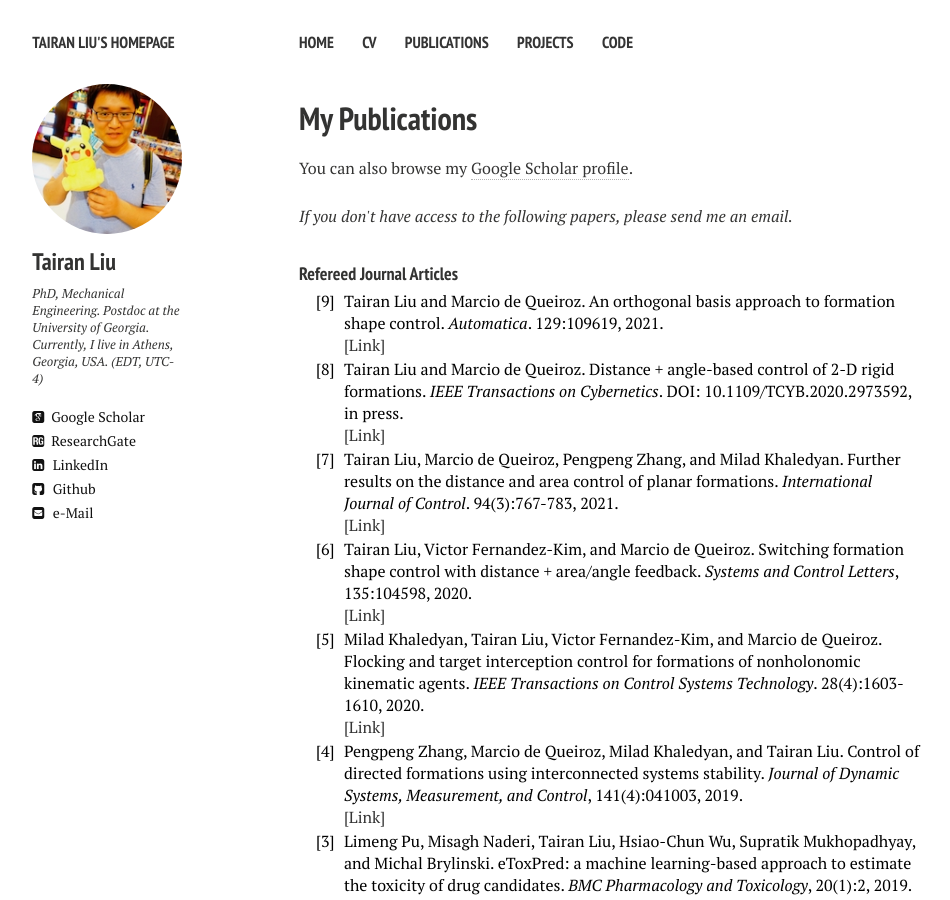
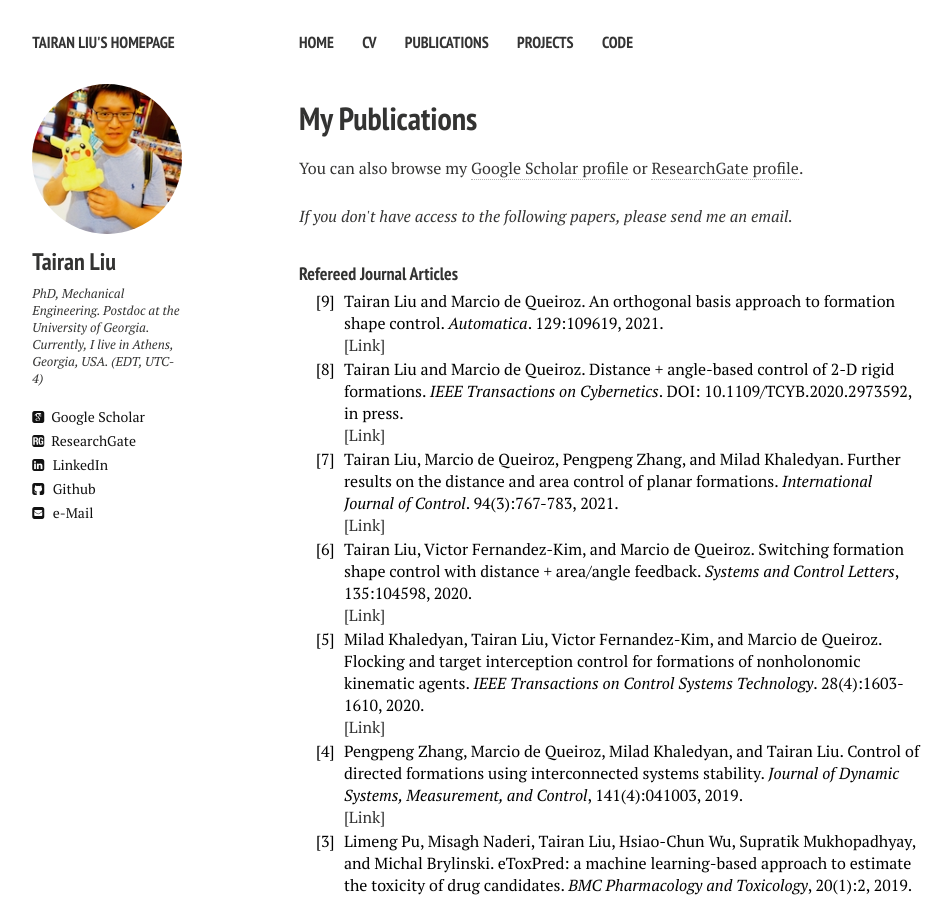
Before and after one commit to liutairan/liutairan.github.io, a Jekyll site: the page built from publications.md, in a window 1280 px wide and 900 px high. Shown: the whole window, without its empty margins (21-971 px from the left). Built offline with Jekyll 4.4.1, drawn with Linux system fonts in a browser that asks for light colours; nearby versions of some CDN libraries; comment, search, counter and statistics services are not loaded.

Commit message:
Update publications.md

```diff
--- a/publications.md
+++ b/publications.md
@@ -7,4 +7,4 @@ modified: 05-03-2020
 comments: false
 ---
 
-You can also browse my <a href="http://scholar.google.com/citations?user=WnQjo4MAAAAJ" target="_blank">Google Scholar profile</a>.
+You can also browse my <a href="http://scholar.google.com/citations?user=WnQjo4MAAAAJ" target="_blank">Google Scholar profile</a> or <a href="https://www.researchgate.net/profile/Tairan-Liu" target="_blank">ResearchGate profile</a>.
```
